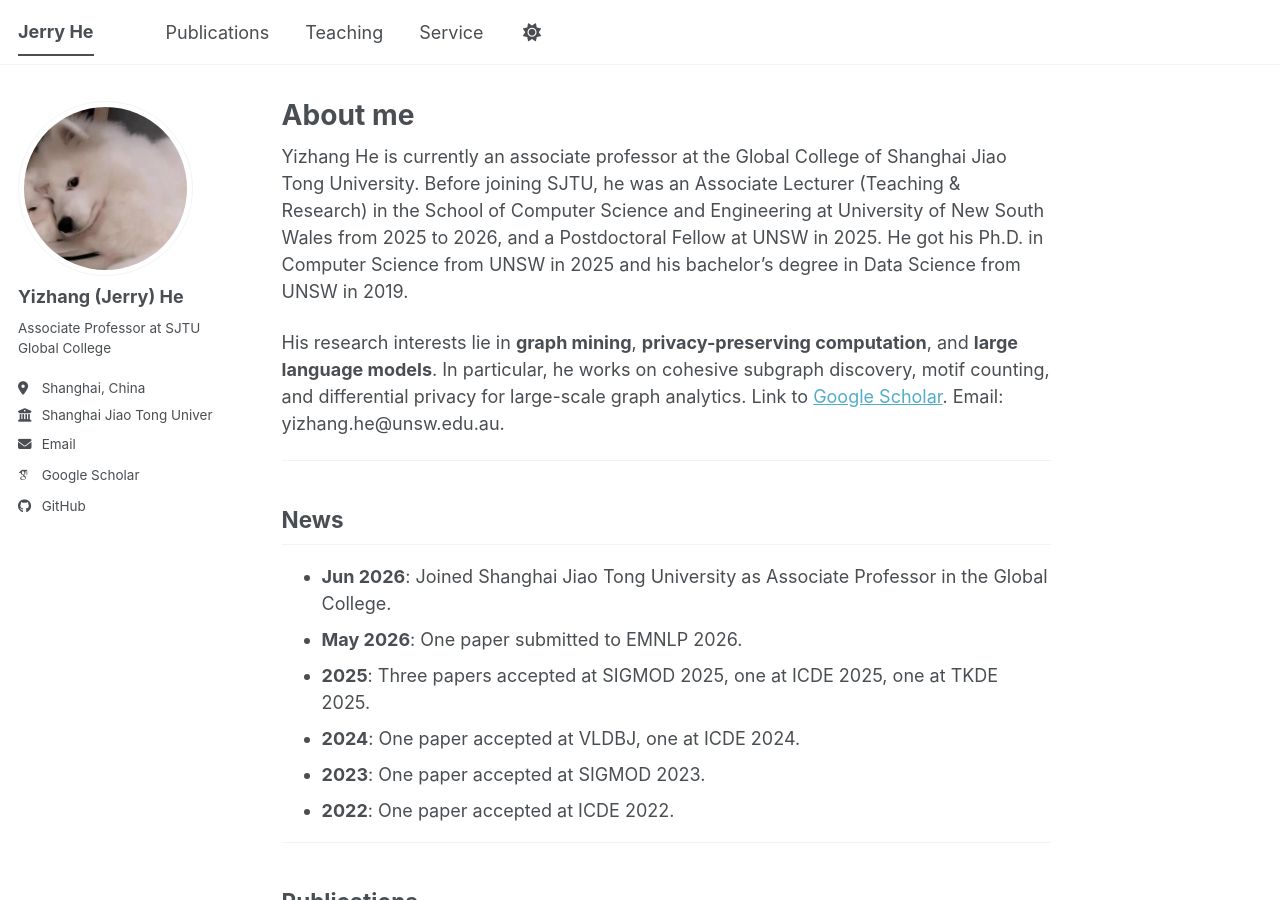
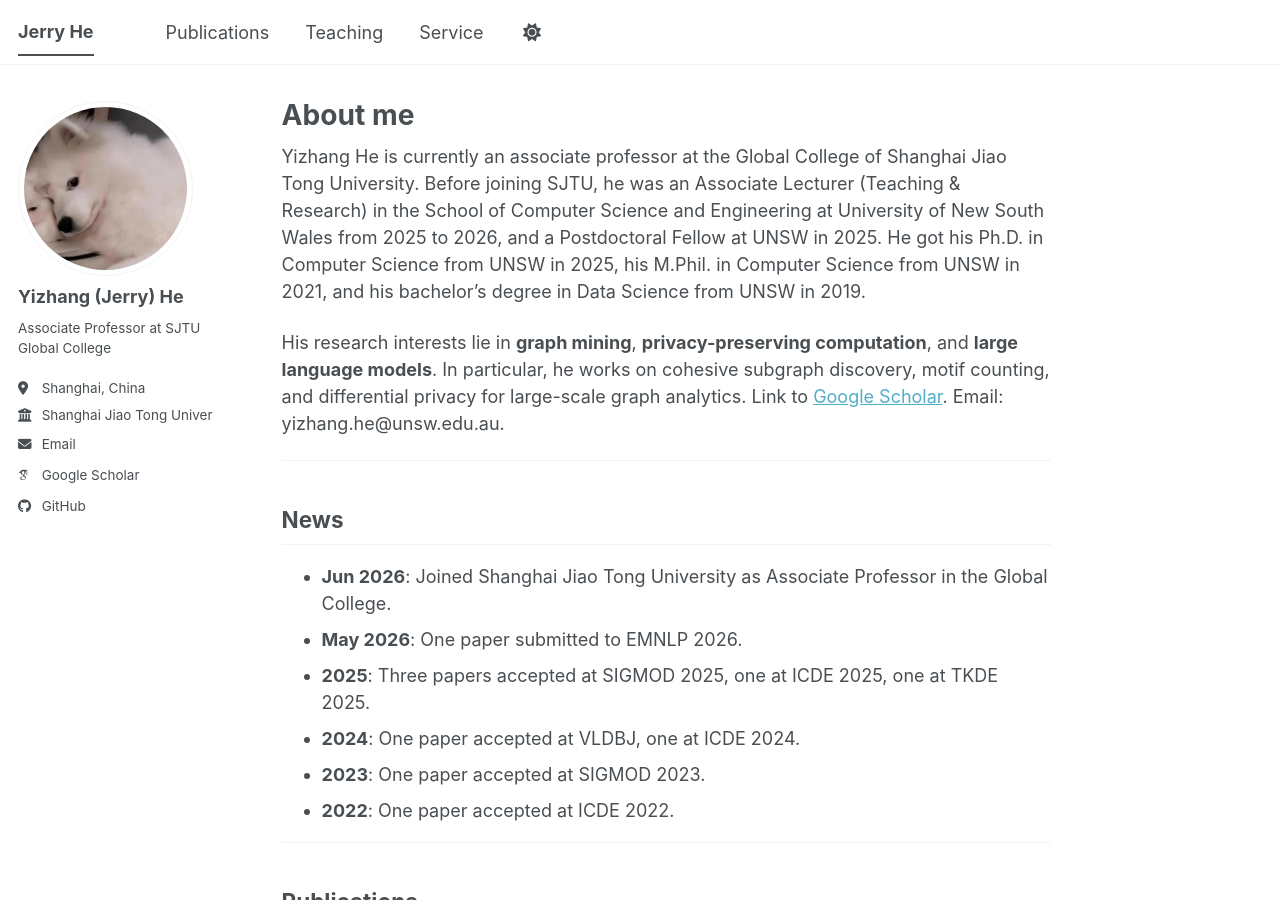
Before and after one commit to jerryUNSW/jerryUNSW.github.io, a Jekyll site: the page built from _pages/about.md, in a window 1280 px wide and 900 px high. Built offline with Jekyll 4.4.1, drawn with Linux system fonts in a browser that asks for light colours; some web fonts are replaced; a script bundle is joined from its source files by our own code; library files that are not in the unit come from our copies.

Commit message:
Add M.Phil. degree to bio

```diff
--- a/_pages/about.md
+++ b/_pages/about.md
@@ -8,7 +8,7 @@ redirect_from:
   - /about.html
 ---
 
-Yizhang He is currently an associate professor at the Global College of Shanghai Jiao Tong University. Before joining SJTU, he was an Associate Lecturer (Teaching & Research) in the School of Computer Science and Engineering at University of New South Wales from 2025 to 2026, and a Postdoctoral Fellow at UNSW in 2025. He got his Ph.D. in Computer Science from UNSW in 2025 and his bachelor's degree in Data Science from UNSW in 2019.
+Yizhang He is currently an associate professor at the Global College of Shanghai Jiao Tong University. Before joining SJTU, he was an Associate Lecturer (Teaching & Research) in the School of Computer Science and Engineering at University of New South Wales from 2025 to 2026, and a Postdoctoral Fellow at UNSW in 2025. He got his Ph.D. in Computer Science from UNSW in 2025, his M.Phil. in Computer Science from UNSW in 2021, and his bachelor's degree in Data Science from UNSW in 2019.
 
 His research interests lie in **graph mining**, **privacy-preserving computation**, and **large language models**. In particular, he works on cohesive subgraph discovery, motif counting, and differential privacy for large-scale graph analytics. Link to [Google Scholar](https://scholar.google.com/citations?user=AeA4sfcAAAAJ). Email: yizhang.he@unsw.edu.au.
 
```
